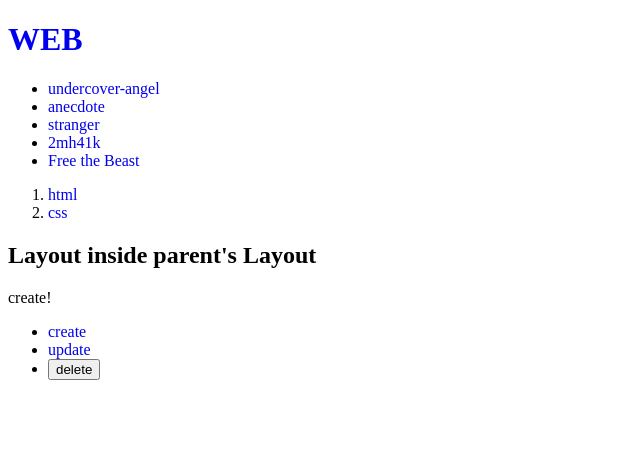
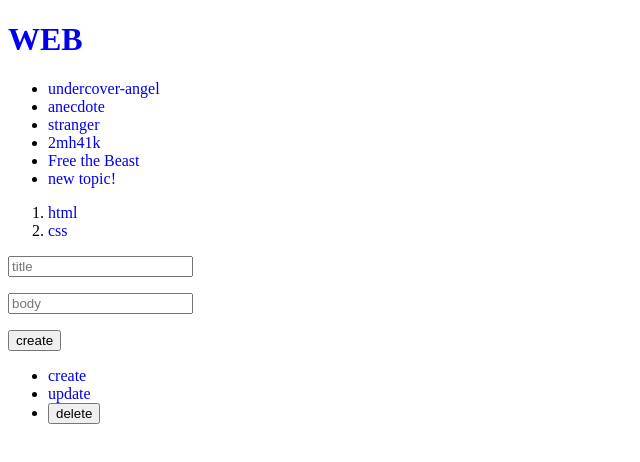
Before and after one commit to Boo-seon-woong/nextjs, a Next.js app: page /create in a window 1280 px wide. Shown: the top 462 px of the page, without its empty margins (0-640 px from the left). Built offline with nearby package versions, Linux system fonts and the light colour scheme; data requests are answered from the project's data file.

Commit message:
now we can write the new topic! thank you nextjs!

```diff
--- a/db.json
+++ b/db.json
@@ -1,12 +1,35 @@
 {
   "topic": [
-    {"id":1, "title":"undercover-angel","author":"swervy"},
-    {"id":2, "title":"anecdote","author":"E-Sens"},
-    {"id":3, "title":"stranger","author":"E-Sens"},
-    {"id":4, "title":"2mh41k","author":"Justhis"},
-    {"id":5, "title":"Free the Beast","author":"B-Free"}
-
-
+    {
+      "id": 1,
+      "title": "undercover-angel",
+      "author": "swervy"
+    },
+    {
+      "id": 2,
+      "title": "anecdote",
+      "author": "E-Sens"
+    },
+    {
+      "id": 3,
+      "title": "stranger",
+      "author": "E-Sens"
+    },
+    {
+      "id": 4,
+      "title": "2mh41k",
+      "author": "Justhis"
+    },
+    {
+      "id": 5,
+      "title": "Free the Beast",
+      "author": "B-Free"
+    },
+    {
+      "title": "new topic!",
+      "body": "is uploaded!",
+      "id": 6
+    }
   ],
   "posts": [
     {
--- a/src/app/create/layout.js
+++ /dev/null
@@ -1,8 +0,0 @@
-export default function Layout(props){
-    return (
-        <form>
-            <h2>Layout inside parent's Layout</h2>
-            {props.children}
-        </form>
-    )
-}
--- a/src/app/create/page.js
+++ b/src/app/create/page.js
@@ -1,5 +1,30 @@
+"use client"
 export default function Create(){
     return (
-        <>create!</>
+        <form onSubmit={(e)=>{
+            e.preventDefault();
+            const title=e.target.title.value;
+            const body=e.target.body.value;
+            const options = {
+                method : 'POST',
+                headers : {
+                    'Content-Type': 'application/json'
+                },
+                body : JSON.stringify({title,body})
+            }
+            fetch('http://localhost:9999/topic',options)
+            .then(res=>res.json())
+            .then(result=>{console.log(result)});
+        }}>
+            <p>
+                <input type="text" name="title" placeholder="title"></input>
+            </p>
+            <p>
+                <input type="textarea" name="body" placeholder="body"></input>
+            </p>
+            <p>
+                <input type="submit" value="create"></input>
+            </p>
+        </form>
     )
 }
```
